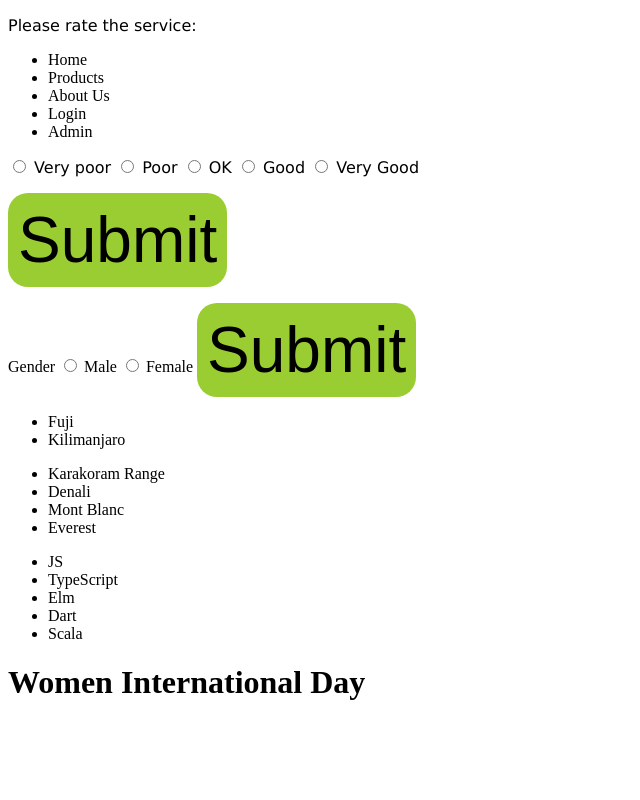
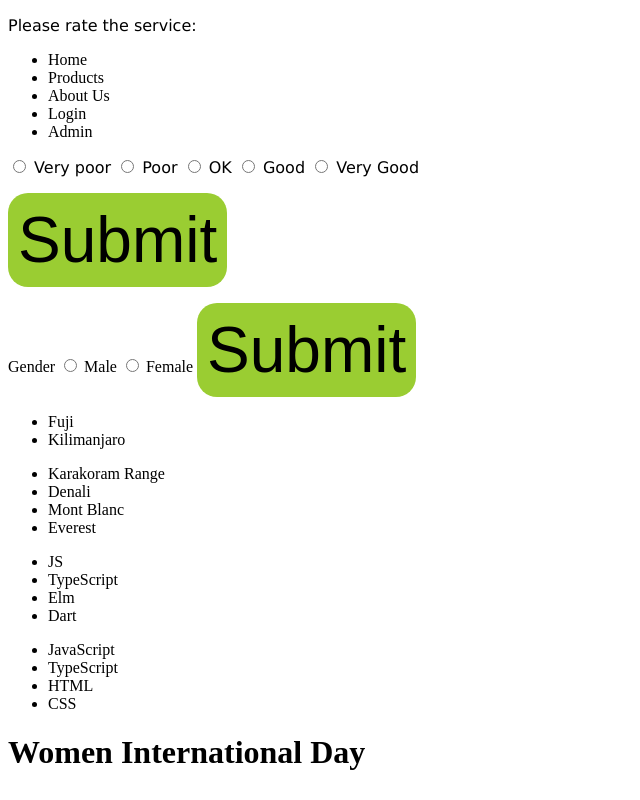
Before and after one commit to Suyog28/CodeDaily, a plain HTML site: page index.html in a window 1280 px wide. Shown: the whole page, without its empty margins (0-640 px from the left). Drawn offline with Linux system fonts and the light colour scheme.

Commit message:
Using the append() method to append an element example

```diff
--- a/index.html
+++ b/index.html
@@ -160,6 +160,9 @@
           <li>Mont Blanc</li>
         </ul>
         <ul id="language"></ul>
+        <ul id="app">
+          <li>JavaScript</li>
+        </ul>
         <script>
           let btn = document.getElementById("btnRate");
           let output = document.getElementById("output");
@@ -212,6 +215,17 @@
           });
 
           langEl.appendChild(fragment);
+          langEl.removeChild(langEl.lastElementChild);
+
+          let app = document.querySelector("#app");
+          let langs = ["TypeScript", "HTML", "CSS"];
+
+          let nodes = langs.map((lang) => {
+            let li = document.createElement("li");
+            li.textContent = lang;
+            return li;
+          });
+          app.append(...nodes);
         </script>
       </body>
     </html>
```
